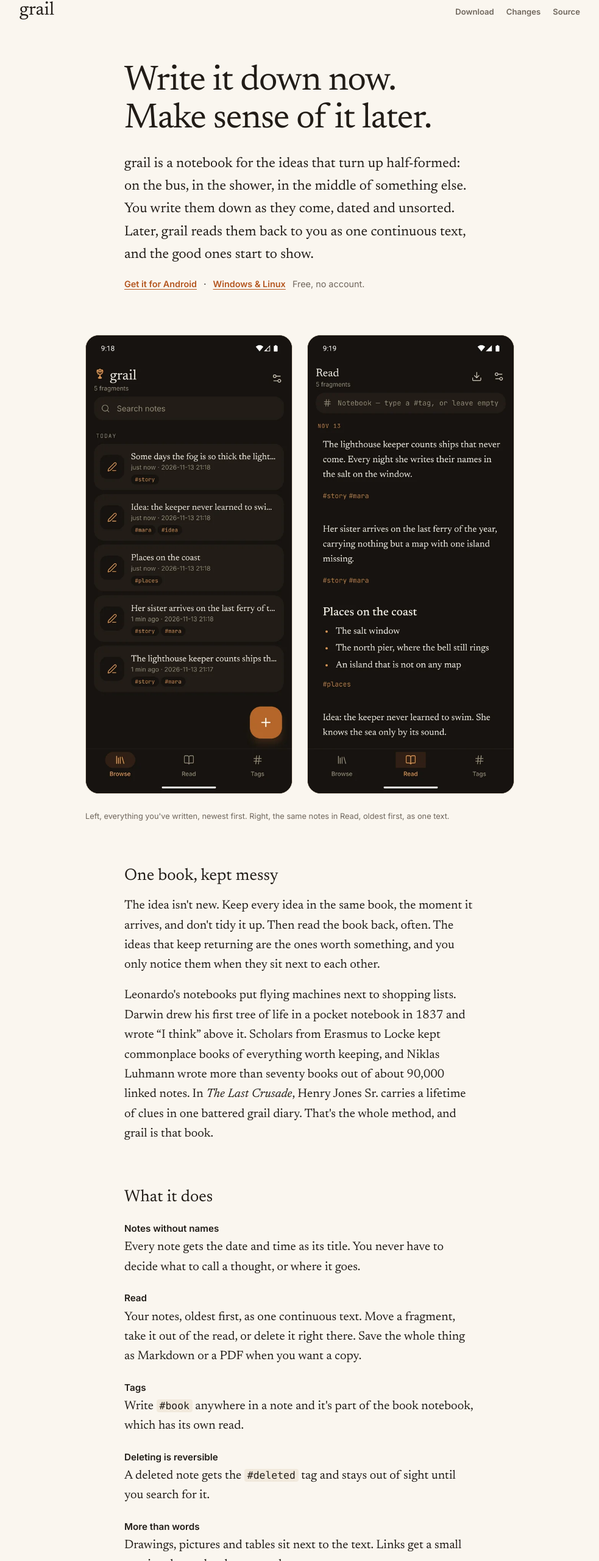
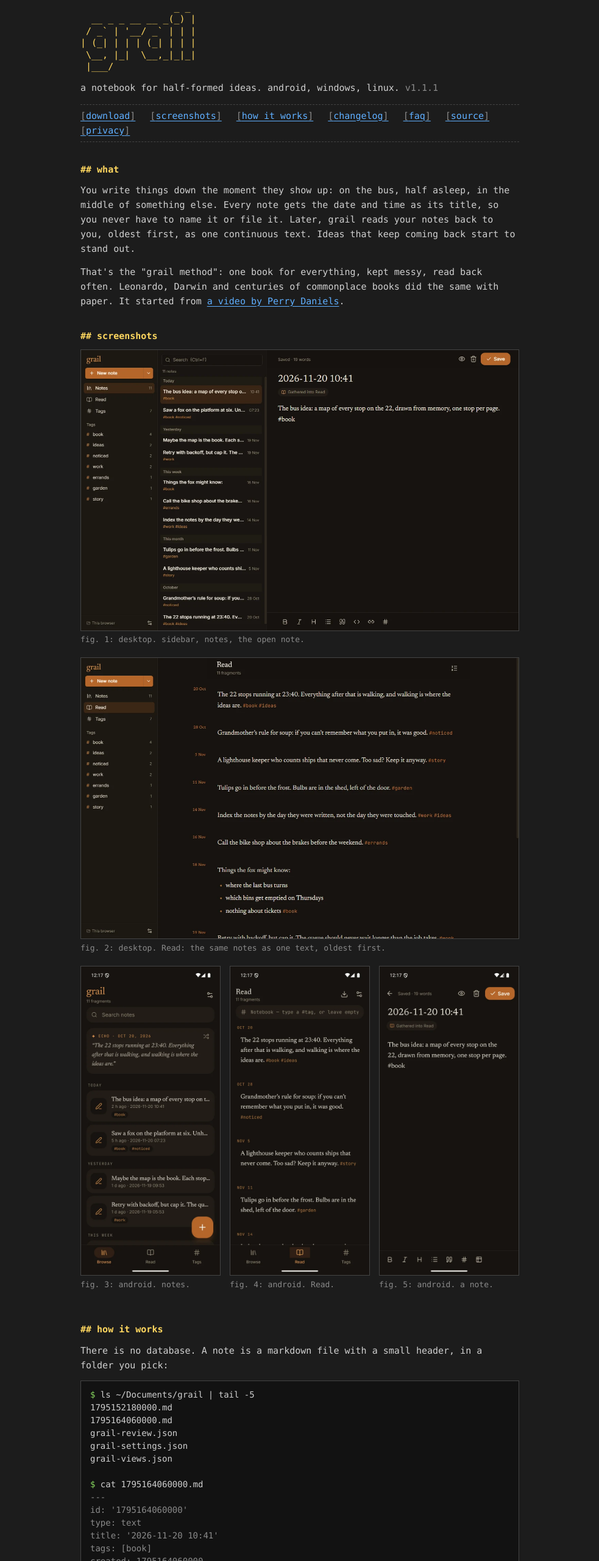
Before and after one commit to MPKoutsoukos/grail-site, a plain HTML site: page index.html in a window 1280 px wide. Shown: the part 20-2580 px from the top of the page at 61% size, without its empty margins (148-1131 px from the left). Drawn offline with Linux system fonts and the light colour scheme.

Commit message:
Rewrite the home page as plain HTML in a terminal style: monospace, xterm colours, ASCII title, ls/cat of a real note, a download table, the changelog as a log, an faq; new screenshots of the desktop and Android apps; no JavaScript, no web fonts

```diff
--- a/index.html
+++ b/index.html
@@ -3,10 +3,10 @@
 <head>
 <meta charset="utf-8">
 <meta name="viewport" content="width=device-width, initial-scale=1">
-<title>grail, a notebook for half-formed ideas</title>
-<meta name="description" content="grail is a notebook for the ideas that turn up half-formed. Write them down as they come; grail reads them back to you as one text. Free for Android, Windows and Linux.">
+<title>grail - a notebook for half-formed ideas</title>
+<meta name="description" content="grail is a notebook for half-formed ideas. Write them down as they come; grail reads them back as one text. Android, Windows, Linux. Free, GPL-3.0.">
 <meta property="og:title" content="grail">
-<meta property="og:description" content="Write it down now. Make sense of it later.">
+<meta property="og:description" content="A notebook for half-formed ideas. Plain markdown files, no account, no server.">
 <meta property="og:image" content="https://grailnotebook.com/og.png">
 <meta property="og:url" content="https://grailnotebook.com/">
 <meta name="twitter:card" content="summary_large_image">
@@ -14,111 +14,113 @@
 <link rel="stylesheet" href="style.css">
 </head>
 <body>
+<div id="page">
 
-<header class="bar">
-  <a class="logo" href="./">grail</a>
-  <nav>
-    <a href="#get">Download</a>
-    <a href="#changes">Changes</a>
-    <a href="https://github.com/MPKoutsoukos/grail">Source</a>
-  </nav>
-</header>
+<pre class="logo" aria-label="grail">
+                 _ _
+  __ _ _ __ __ _(_) |
+ / _` | '__/ _` | | |
+| (_| | | | (_| | | |
+ \__, |_|  \__,_|_|_|
+ |___/
+</pre>
+<p class="tagline">a notebook for half-formed ideas. android, windows, linux. <span class="dim">v1.1.1</span></p>
 
-<main>
+<nav>
+  <a href="#download">download</a>
+  <a href="#screenshots">screenshots</a>
+  <a href="#how">how it works</a>
+  <a href="#changelog">changelog</a>
+  <a href="#faq">faq</a>
+  <a href="https://github.com/MPKoutsoukos/grail">source</a>
+  <a href="privacy/">privacy</a>
+</nav>
 
-<section class="opening">
-  <h1>Write it down now.<br>Make sense of it later.</h1>
-  <p>grail is a notebook for the ideas that turn up half-formed: on the bus, in the shower, in the middle of
-    something else. You write them down as they come, dated and unsorted. Later, grail reads them back to you as
-    one continuous text, and the good ones start to show.</p>
-  <p class="get-line">
-    <a href="https://github.com/MPKoutsoukos/grail/releases/latest">Get it for Android</a>
-    <span aria-hidden="true">·</span>
-    <a href="https://github.com/MPKoutsoukos/grail-desktop/releases/latest">Windows &amp; Linux</a>
-    <span class="quiet">Free, no account.</span>
-  </p>
-</section>
+<h2 id="what">## what</h2>
+<p>You write things down the moment they show up: on the bus, half asleep, in the middle of something else.
+Every note gets the date and time as its title, so you never have to name it or file it. Later, grail reads
+your notes back to you, oldest first, as one continuous text. Ideas that keep coming back start to stand out.</p>
+<p>That's the "grail method": one book for everything, kept messy, read back often. Leonardo, Darwin and
+centuries of commonplace books did the same with paper. It started from
+<a href="https://www.youtube.com/watch?v=_QVYfPnNOg4">a video by Perry Daniels</a>.</p>
 
-<figure class="shots">
-  <img src="shots/browse.webp" alt="grail on a phone: a list of dated, tagged notes" width="540" height="1200">
-  <img src="shots/read.webp" alt="grail's Read view: the same notes as one continuous text" width="540" height="1200">
-  <figcaption>Left, everything you've written, newest first. Right, the same notes in Read, oldest first, as one text.</figcaption>
+<h2 id="screenshots">## screenshots</h2>
+<figure>
+  <a href="shots/desktop-notes.webp"><img src="shots/desktop-notes.webp" alt="grail on the desktop: sidebar with tags, the list of notes, and the open note" width="1280" height="820"></a>
+  <figcaption>fig. 1: desktop. sidebar, notes, the open note.</figcaption>
 </figure>
+<figure>
+  <a href="shots/desktop-read.webp"><img src="shots/desktop-read.webp" alt="grail's Read view on the desktop: the notes as one text, oldest first" width="1280" height="820" loading="lazy"></a>
+  <figcaption>fig. 2: desktop. Read: the same notes as one text, oldest first.</figcaption>
+</figure>
+<div class="phones">
+  <figure><img src="shots/phone-notes.webp" alt="grail on Android: the list of notes" width="540" height="1200" loading="lazy"><figcaption>fig. 3: android. notes.</figcaption></figure>
+  <figure><img src="shots/phone-read.webp" alt="grail on Android: Read" width="540" height="1200" loading="lazy"><figcaption>fig. 4: android. Read.</figcaption></figure>
+  <figure><img src="shots/phone-note.webp" alt="grail on Android: writing a note" width="540" height="1200" loading="lazy"><figcaption>fig. 5: android. a note.</figcaption></figure>
+</div>
 
-<section>
-  <h2>One book, kept messy</h2>
-  <p>The idea isn't new. Keep every idea in the same book, the moment it arrives, and don't tidy it up. Then read
-    the book back, often. The ideas that keep returning are the ones worth something, and you only notice them
-    when they sit next to each other.</p>
-  <p>Leonardo's notebooks put flying machines next to shopping lists. Darwin drew his first tree of life in a pocket
-    notebook in 1837 and wrote “I think” above it. Scholars from Erasmus to Locke kept commonplace books of
-    everything worth keeping, and Niklas Luhmann wrote more than seventy books out of about 90,000 linked notes.
-    In <i>The Last Crusade</i>, Henry Jones Sr. carries a lifetime of clues in one battered grail diary. That's the
-    whole method, and grail is that book.</p>
-</section>
+<h2 id="how">## how it works</h2>
+<p>There is no database. A note is a markdown file with a small header, in a folder you pick:</p>
+<pre class="term"><span class="ps">$</span> ls ~/Documents/grail | tail -5
+1795152180000.md
+1795164060000.md
+grail-review.json
+grail-settings.json
+grail-views.json
 
-<section>
-  <h2>What it does</h2>
-  <dl class="things">
-    <dt>Notes without names</dt>
-    <dd>Every note gets the date and time as its title. You never have to decide what to call a thought, or where it goes.</dd>
-    <dt>Read</dt>
-    <dd>Your notes, oldest first, as one continuous text. Move a fragment, take it out of the read, or delete it right
-      there. Save the whole thing as Markdown or a PDF when you want a copy.</dd>
-    <dt>Tags</dt>
-    <dd>Write <code>#book</code> anywhere in a note and it's part of the book notebook, which has its own read.</dd>
-    <dt>Deleting is reversible</dt>
-    <dd>A deleted note gets the <code>#deleted</code> tag and stays out of sight until you search for it.</dd>
-    <dt>More than words</dt>
-    <dd>Drawings, pictures and tables sit next to the text. Links get a small preview, but only when you ask.</dd>
-    <dt>Your files</dt>
-    <dd>Each note is a plain Markdown file in a folder you choose. Open them in any editor and back them up however you
-      like. grail has no server and no account, so there's nothing to sign into and nothing to leak.</dd>
-  </dl>
-  <figure class="one">
-    <img src="shots/draw.webp" alt="grail's drawing canvas: a lighthouse sketched in a few strokes" width="540" height="1200" loading="lazy">
-    <figcaption>The pen canvas, for when a sketch says it faster.</figcaption>
-  </figure>
-</section>
+<span class="ps">$</span> cat 1795164060000.md
+<span class="dim">---
+id: '1795164060000'
+type: text
+title: '2026-11-20 10:41'
+tags: [book]
+created: 1795164060000
+updated: 1795164060000
+---</span>
+The bus idea: a map of every stop on the 22, drawn from memory, one stop per page. #book</pre>
+<ul>
+  <li><b>Read</b> gathers every note whose title is a date and time, oldest first. Move, take out or delete fragments right there.</li>
+  <li><b>#tags</b> anywhere in the text. Each tag is its own notebook with its own Read.</li>
+  <li><b>delete</b> adds <code>#deleted</code> to the note. It disappears everywhere until you search for <code>#deleted</code>.</li>
+  <li><b>other files</b>: plain markdown from other apps shows up too, titled by its file name.</li>
+  <li><b>network</b>: none, except link previews you ask for. No account, no server, no analytics, no ads.</li>
+</ul>
 
-<section id="get">
-  <h2>Download</h2>
-  <table class="downloads">
-    <tr><th>Android</th><td>Android 7 or newer</td><td><a href="https://github.com/MPKoutsoukos/grail/releases/latest">APK on GitHub</a></td></tr>
-    <tr><th>Windows</th><td>Windows 10 or 11</td><td><a href="https://github.com/MPKoutsoukos/grail-desktop/releases/latest">Installer (.exe or .msi)</a></td></tr>
-    <tr><th>Linux</th><td>64-bit</td><td><a href="https://github.com/MPKoutsoukos/grail-desktop/releases/latest">.deb or AppImage</a></td></tr>
-  </table>
-  <p class="quiet">Version 1.1.1, 18 November 2026. Free and open source under the GPL.</p>
-  <p class="quiet">The Windows installer isn't code-signed yet, so Windows may say “Windows protected your PC” the first
-    time. Click <b>More info</b>, then <b>Run anyway</b>.</p>
-</section>
+<h2 id="download">## download</h2>
+<table>
+  <tr><th>platform</th><th>file</th><th>needs</th></tr>
+  <tr><td>android</td><td><a href="https://github.com/MPKoutsoukos/grail/releases/latest">grail-1.1.1-47.apk</a></td><td>android 7+</td></tr>
+  <tr><td>windows</td><td><a href="https://github.com/MPKoutsoukos/grail-desktop/releases/latest">grail-1.1.1-47-windows-setup.exe</a> or .msi</td><td>windows 10/11</td></tr>
+  <tr><td>linux</td><td><a href="https://github.com/MPKoutsoukos/grail-desktop/releases/latest">grail-1.1.1-47-linux-amd64.deb</a> or .AppImage</td><td>x86_64</td></tr>
+</table>
+<p class="note"><span class="warn">!</span> the windows installer isn't code-signed yet. windows will say "Windows protected your PC";
+click <b>More info</b>, then <b>Run anyway</b>.</p>
 
-<section id="changes">
-  <h2>Changes</h2>
-  <ol class="log">
-    <li><b>1.1.1</b> <time datetime="2026-11-18">18 Nov 2026</time> The editor's button says Save. The desktop app no longer holds on to the previous version after an update.</li>
-    <li><b>1.1.0</b> <time datetime="2026-11-18">18 Nov 2026</time> A welcome and a short tour on first start. You choose the folder your notes live in. Deleted notes go to <code>#deleted</code>. Keyboard shortcuts on the desktop.</li>
-    <li><b>1.0.1</b> <time datetime="2026-11-17">17 Nov 2026</time> A rebuilt drawing canvas; the Android app is about a third smaller.</li>
-    <li><b>1.0.0</b> <time datetime="2026-11-16">16 Nov 2026</time> First release.</li>
-  </ol>
-</section>
+<h2 id="changelog">## changelog</h2>
+<pre class="term"><span class="ps">$</span> git log --oneline --releases
+<span class="hash">1.1.1</span> <span class="dim">2026-11-18</span>  editor button says Save; desktop stops serving an old version after updates
+<span class="hash">1.1.0</span> <span class="dim">2026-11-18</span>  welcome + tour; pick the notes folder; #deleted; desktop keyboard shortcuts
+<span class="hash">1.0.1</span> <span class="dim">2026-11-17</span>  new drawing canvas; android app about a third smaller
+<span class="hash">1.0.0</span> <span class="dim">2026-11-16</span>  first release</pre>
 
-<section class="colophon">
-  <p>grail is made by MPKoutsoukos, in Greece, and it's free software: the
-    <a href="https://github.com/MPKoutsoukos/grail">source is on GitHub</a>. It started from Perry Daniels'
-    <a href="https://www.youtube.com/watch?v=_QVYfPnNOg4">video on the grail method</a>. The app and this page are set
-    in Newsreader and Inter.</p>
-  <p>Bugs, questions and ideas are welcome at <a href="mailto:hello@grailnotebook.com">hello@grailnotebook.com</a> or
-    as a <a href="https://github.com/MPKoutsoukos/grail/issues">GitHub issue</a>.</p>
-</section>
+<h2 id="faq">## faq</h2>
+<dl>
+  <dt>does it sync between phone and computer?</dt>
+  <dd>not by itself. put the notes folder inside something that syncs (OneDrive, Dropbox, Google Drive for desktop, Syncthing) and point grail at it.</dd>
+  <dt>what happens to my notes if grail goes away?</dt>
+  <dd>nothing. they're markdown files. open them in any editor.</dd>
+  <dt>why does this page look like this?</dt>
+  <dd>no javascript, no cookies, no fonts to download, one stylesheet. the app is prettier, see fig. 1.</dd>
+  <dt>found a bug?</dt>
+  <dd><a href="https://github.com/MPKoutsoukos/grail/issues">open an issue</a> or mail <a href="mailto:hello@grailnotebook.com">hello@grailnotebook.com</a>.</dd>
+</dl>
 
-</main>
+<pre class="footer">
+--
+grail is free software (GPL-3.0) by MPKoutsoukos, made in Greece.
+<a href="https://github.com/MPKoutsoukos/grail">source</a> · <a href="privacy/">privacy</a> · <a href="mailto:hello@grailnotebook.com">hello@grailnotebook.com</a> · © 2026
+</pre>
 
-<footer>
-  <a href="privacy/">Privacy</a>
-  <a href="mailto:hello@grailnotebook.com">hello@grailnotebook.com</a>
-  <span>© 2026 MPKoutsoukos</span>
-</footer>
-
+</div>
 </body>
 </html>
--- a/style.css
+++ b/style.css
@@ -1,88 +1,122 @@
-/* grailnotebook.com: one reading column, set like a page of a notebook. */
-@font-face { font-family: Inter; font-weight: 400; src: url(fonts/Inter_400Regular.ttf); font-display: swap; }
-@font-face { font-family: Inter; font-weight: 600; src: url(fonts/Inter_600SemiBold.ttf); font-display: swap; }
-@font-face { font-family: Inter; font-weight: 700; src: url(fonts/Inter_700Bold.ttf); font-display: swap; }
-@font-face { font-family: News; src: url(fonts/Newsreader_400Regular.ttf); font-display: swap; }
-@font-face { font-family: News; font-style: italic; src: url(fonts/Newsreader_400Regular_Italic.ttf); font-display: swap; }
+/* grailnotebook.com
+ *
+ * one stylesheet, no fonts to download, no javascript.
+ * colours are from the xterm 256-colour palette.
+ */
 
 :root {
-  --bg: #faf6ef; --text: #211c17; --dim: #6f665c; --line: #e4d9c9; --accent: #b4561f; --code: #f1e9dc;
-  --measure: 36rem;
-}
-* { box-sizing: border-box; }
-html { -webkit-text-size-adjust: 100%; }
-body { margin: 0; background: var(--bg); color: var(--text); font: 20px/1.62 News, Georgia, serif; overflow-x: hidden; }
-img { max-width: 100%; height: auto; display: block; }
-a { color: var(--accent); text-decoration-thickness: 1px; text-underline-offset: .18em; }
-a:hover { text-decoration-thickness: 2px; }
-code { font: .82em ui-monospace, Consolas, monospace; background: var(--code); padding: .08em .3em; border-radius: 4px; }
-::selection { background: #f0cfa8; }
+	color-scheme: dark;
 
-/* the bar: wordmark and three plain links */
-.bar { max-width: 60rem; margin: 0 auto; padding: 1.4rem 1.25rem; display: flex; align-items: baseline; gap: 1.5rem; }
-.logo { font: 1.9rem/1 News, Georgia, serif; color: var(--text); text-decoration: none; margin-right: auto; }
-.bar nav { display: flex; gap: 1.25rem; font: 600 .82rem Inter, system-ui, sans-serif; }
-.bar nav a { color: var(--dim); text-decoration: none; }
-.bar nav a:hover { color: var(--text); }
+	--bg: #1c1c1c;     /* 234 */
+	--panel: #262626;  /* 235 */
+	--line: #444444;   /* 238 */
+	--fg: #d0d0d0;     /* 252 */
+	--dim: #8a8a8a;    /* 245 */
+	--head: #ffd75f;   /* 221 */
+	--link: #5fafff;   /* 75 */
+	--prompt: #87d75f; /* 113 */
+	--warn: #ff5f5f;   /* 203 */
 
-main { padding: 0 1.25rem; }
-main > section, main > figure { max-width: var(--measure); margin-left: auto; margin-right: auto; }
-section { margin-top: 4.5rem; margin-bottom: 4.5rem; }
-p { margin: 0 0 1.1rem; }
-
-h1 { font: 400 clamp(2.4rem, 7vw, 3.6rem)/1.08 News, Georgia, serif; letter-spacing: -.02em; margin: 3rem 0 1.4rem; }
-h2 { font: 400 1.7rem/1.2 News, Georgia, serif; margin: 0 0 1rem; }
-.opening { margin-top: 2rem; }
-.opening p { font-size: 1.15em; }
-.get-line { font-family: Inter, system-ui, sans-serif; font-size: .9rem !important; display: flex; flex-wrap: wrap; gap: .4rem .7rem; align-items: baseline; }
-.get-line a { font-weight: 600; }
-.quiet { color: var(--dim); font-family: Inter, system-ui, sans-serif; font-size: .8rem; line-height: 1.55; }
-.get-line .quiet { font-size: .9rem; }
-
-/* screenshots: shown as they are, flat, a little wider than the text */
-figure { margin: 0; }
-.shots { max-width: 44rem !important; display: grid; grid-template-columns: 1fr 1fr; gap: 1.5rem; }
-.shots img, .one img { border-radius: 22px; border: 1px solid var(--line); background: #16130f; }
-figcaption { grid-column: 1 / -1; color: var(--dim); font: .8rem/1.5 Inter, system-ui, sans-serif; margin-top: .2rem; }
-.one { max-width: 16rem; margin: 2.5rem 0 0; }
-.one figcaption { margin-top: .7rem; }
-
-/* what it does: a definition list, not cards */
-.things { margin: 0; }
-.things dt { font: 600 .95rem/1.4 Inter, system-ui, sans-serif; margin-top: 1.5rem; }
-.things dd { margin: .25rem 0 0; }
-
-/* downloads: a plain table */
-.downloads { width: 100%; border-collapse: collapse; font: .95rem/1.4 Inter, system-ui, sans-serif; margin: .5rem 0 1.2rem; }
-.downloads th, .downloads td { text-align: left; padding: .75rem .5rem .75rem 0; border-top: 1px solid var(--line); vertical-align: baseline; }
-.downloads tr:last-child th, .downloads tr:last-child td { border-bottom: 1px solid var(--line); }
-.downloads th { font-weight: 600; width: 6.5rem; }
-.downloads td:nth-child(2) { color: var(--dim); }
-.downloads td:last-child { text-align: right; }
-.downloads a { font-weight: 600; }
-
-/* changes: dated, newest first */
-.log { list-style: none; padding: 0; margin: 0; font-size: .95em; }
-.log li { padding: .9rem 0; border-top: 1px solid var(--line); }
-.log b { font: 600 .9rem Inter, system-ui, sans-serif; margin-right: .5rem; }
-.log time { font: .8rem Inter, system-ui, sans-serif; color: var(--dim); margin-right: .7rem; }
-
-.colophon { border-top: 1px solid var(--line); padding-top: 2rem; color: var(--dim); font-size: .95em; }
-
-footer { max-width: var(--measure); margin: 0 auto; padding: 1.5rem 1.25rem 3rem; display: flex; flex-wrap: wrap; gap: 1.2rem;
-  font: .8rem Inter, system-ui, sans-serif; color: var(--dim); }
-footer a { color: var(--dim); }
-
-@media (max-width: 560px) {
-  body { font-size: 18px; }
-  .shots { gap: .8rem; }
-  .downloads td:nth-child(2) { display: none; }
+	--mono: ui-monospace, "Cascadia Mono", "Cascadia Code", Consolas, "DejaVu Sans Mono", "Liberation Mono", Menlo, monospace;
 }
 
-/* plain text pages (privacy policy) */
-main.doc { max-width: 40rem; margin: 0 auto; padding: 2.5rem 1.25rem 4rem; font-size: .9em; }
-main.doc h1 { font-size: 2.4rem; margin: 1rem 0 .4rem; }
-main.doc h2 { font-size: 1.35rem; margin: 2.2rem 0 .4rem; }
-.meta { color: var(--dim); font: .85rem Inter, system-ui, sans-serif; }
-.lead { font-size: 1.1rem; border-left: 3px solid var(--accent); padding-left: 1rem; }
-main.doc footer { margin-top: 3rem; padding: 0; }
+* { box-sizing: border-box; }
+
+html, body {
+	margin: 0;
+	background: var(--bg);
+	color: var(--fg);
+	font: 15px/1.6 var(--mono);
+	-webkit-text-size-adjust: 100%;
+}
+
+#page {
+	max-width: 50rem;
+	margin: 0 auto;
+	padding: 1.5rem 1rem 3rem;
+}
+
+a { color: var(--link); text-underline-offset: .2em; }
+a:hover { color: #87d7ff; }
+a:focus-visible { outline: 2px solid var(--head); outline-offset: 2px; }
+::selection { background: var(--prompt); color: var(--bg); }
+
+.dim { color: var(--dim); }
+b { color: #eeeeee; }
+
+pre { margin: 0; font: inherit; overflow-x: auto; }
+code { font: inherit; color: var(--head); }
+
+.logo { color: var(--head); font-size: 15px; line-height: 1.3; }
+.tagline { margin: .8rem 0 1rem; }
+
+nav {
+	padding: .4rem 0;
+	border-top: 1px dashed var(--line);
+	border-bottom: 1px dashed var(--line);
+}
+nav a { margin-right: 1rem; white-space: nowrap; }
+nav a::before { content: "["; color: var(--dim); }
+nav a::after { content: "]"; color: var(--dim); }
+
+h2 {
+	margin: 2.2rem 0 .7rem;
+	color: var(--head);
+	font-size: 15px;
+	font-weight: 700;
+}
+
+p { margin: 0 0 .9rem; }
+
+ul { margin: .9rem 0; padding-left: 0; list-style: none; }
+ul li { padding-left: 1.6em; text-indent: -1.6em; margin-bottom: .35rem; }
+ul li::before { content: "- "; color: var(--dim); }
+
+.term {
+	padding: .8rem 1rem;
+	background: #121212;
+	border: 1px solid var(--line);
+	font-size: 14px;
+	line-height: 1.5;
+	white-space: pre-wrap;
+	overflow-wrap: anywhere;
+}
+.ps { color: var(--prompt); }
+.hash { color: var(--head); }
+
+figure { margin: 0 0 1.2rem; }
+figure img { display: block; width: 100%; height: auto; border: 1px solid var(--line); }
+figcaption { color: var(--dim); font-size: 13px; margin-top: .3rem; }
+.phones { display: grid; grid-template-columns: repeat(3, 1fr); gap: 1rem; }
+
+table { width: 100%; border-collapse: collapse; margin: .2rem 0 1rem; }
+th, td { text-align: left; padding: .35rem .8rem .35rem 0; border-bottom: 1px dashed var(--line); vertical-align: top; }
+th { color: var(--dim); font-weight: 400; }
+
+.note { color: var(--dim); }
+.warn { color: var(--warn); font-weight: 700; }
+
+dl { margin: 0; }
+dt { color: #eeeeee; margin-top: .9rem; }
+dt::before { content: "? "; color: var(--prompt); }
+dd { margin: .2rem 0 0 2ch; color: var(--fg); }
+
+.footer { margin-top: 3rem; color: var(--dim); font-size: 13px; white-space: pre-wrap; }
+.footer a { color: var(--dim); }
+
+@media (max-width: 600px) {
+	html, body { font-size: 14px; }
+	.logo { font-size: 11px; }
+	.phones { grid-template-columns: repeat(3, 1fr); gap: .5rem; }
+	td:nth-child(3), th:nth-child(3) { display: none; }
+}
+
+/* the privacy page */
+main.doc { max-width: 50rem; margin: 0 auto; padding: 1.5rem 1rem 3rem; }
+main.doc h1 { color: var(--head); font-size: 15px; margin: 1.5rem 0 .3rem; }
+main.doc h1::before { content: "# "; }
+main.doc h2 { margin: 1.8rem 0 .4rem; }
+main.doc h2::before { content: "## "; }
+.meta { color: var(--dim); }
+.lead { border-left: 2px solid var(--prompt); padding-left: 1ch; }
+main.doc footer { margin-top: 2.5rem; padding-top: .8rem; border-top: 1px dashed var(--line); display: flex; gap: 1.5rem; flex-wrap: wrap; }
```
Also changed, not shown: shots/browse.webp (deleted), shots/desktop-notes.webp (added), shots/desktop-read.webp (added), shots/draw.webp (deleted), shots/phone-note.webp (added), shots/phone-notes.webp (added), shots/phone-read.webp (added), shots/read.webp (deleted), 1 other file.
